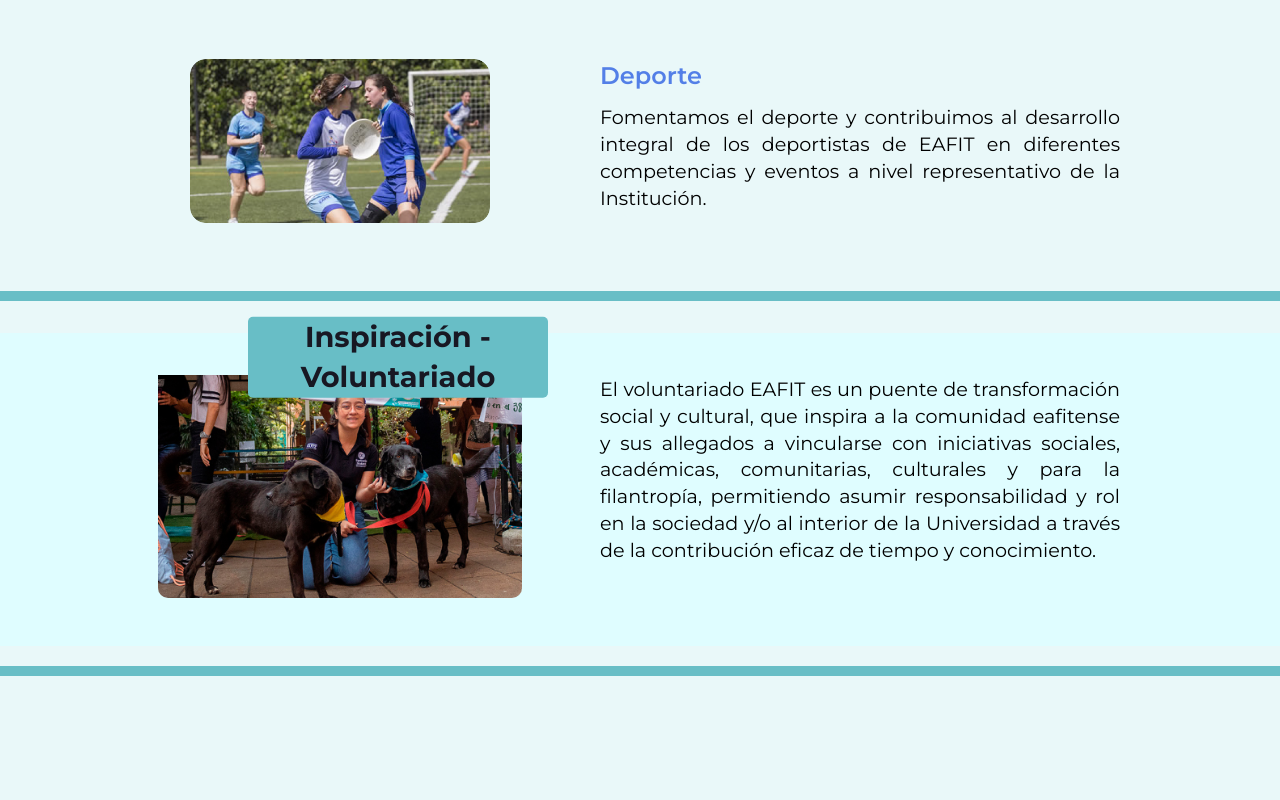
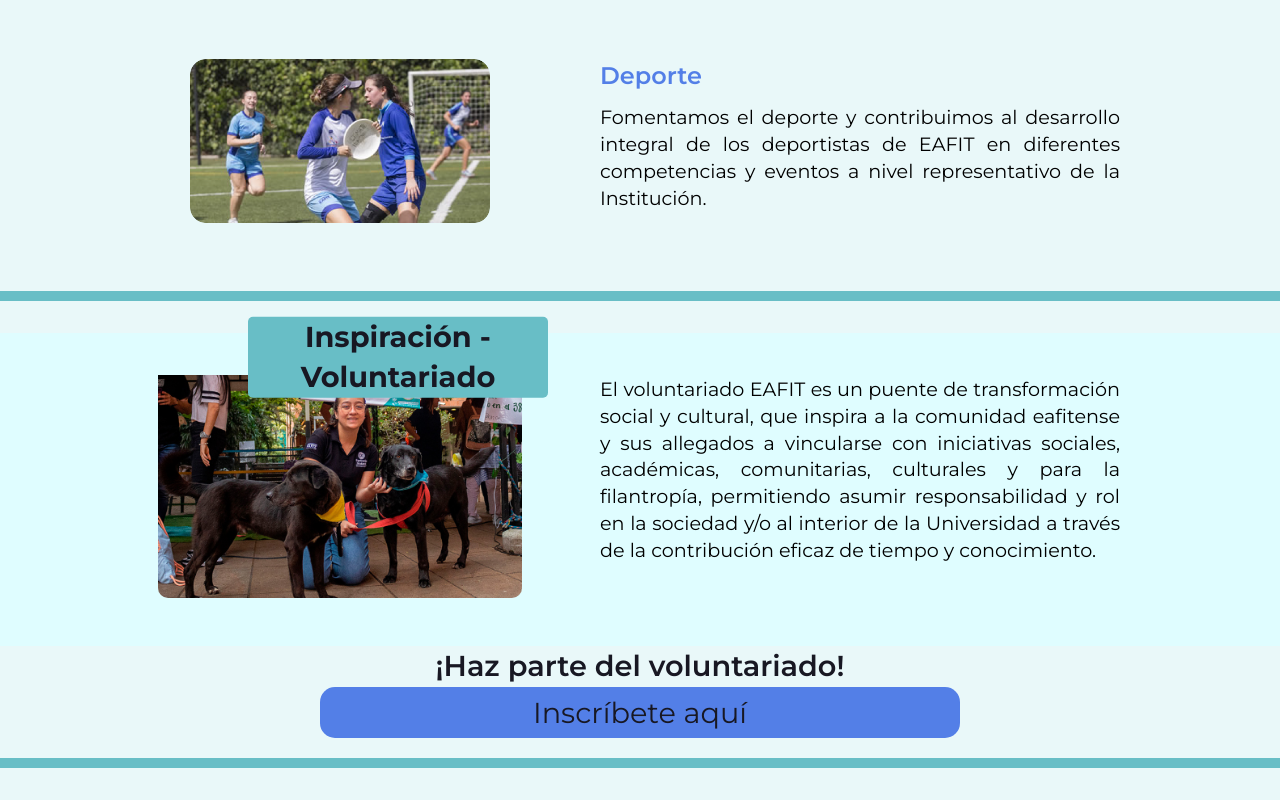
Before and after one commit to nodo-eafit-frontend/gamma-equipo-2, a Next.js app: page /causas in a window 1280 px wide. Shown: the part 3036-3836 px from the top of the page. Before the commit the page ends 3744 px from the top, so only its background shows below. Built offline with nearby package versions, Linux system fonts and the light colour scheme.

Commit message:
Botón de voluntariado

```diff
--- /dev/null
+++ b/components/paginaCausas/ButtonVoluntariado.jsx
@@ -0,0 +1,14 @@
+import React from 'react';
+import Link from 'next/link';
+
+export const ButtonVoluntariado = () => {
+	return (
+		<button className='buttonVoluntariado'>
+			<Link href="https://forms.office.com/pages/responsepage.aspx?id=XrX3mb6ce0aBQ5GXgpGK-x0jvEkZ8mJKr-W85ajA-YVUNTZBSVcwVTIyRjlJWVMxRU83NkFLSU5SQy4u">
+				Inscríbete aquí
+			</Link>
+		</button>
+	);
+};
+
+export default ButtonVoluntariado;
--- a/components/paginaCausas/voluntariado.jsx
+++ b/components/paginaCausas/voluntariado.jsx
@@ -2,6 +2,7 @@
 import React from 'react';
 import Image from 'next/image';
 import imgVoluntariado from '../../assets/paginaCausas/4Inspiracion-voluntariado.jpg'
+import ButtonVoluntariado from './ButtonVoluntariado';
 
 const Voluntariado = () => {
 
@@ -31,8 +32,14 @@ const Voluntariado = () => {
                             a través de la contribución eficaz de tiempo y conocimiento.
                         </p>
                     </div>
+
                 </div>
             </div>
+            <h1 className='col__subtitle'>
+                        ¡Haz parte del voluntariado!<br/>
+                        <ButtonVoluntariado/>
+                </h1>
+
 		</>
 	);
 };
--- a/styles/components/_button.scss
+++ b/styles/components/_button.scss
@@ -20,6 +20,19 @@
 	}
 }
 
+.buttonVoluntariado {
+	display: flex;
+	justify-content: center;
+	padding-right: 5px;
+	width: 100%;
+	//z-index: 100;
+	position: relative;
+	padding: 0.5rem;
+	border-radius: 15px;
+	background-color: $primary-color;
+	//top: 130px;
+}
+
 @keyframes cambio_color {
 	0% {
 		background-color: $secundary-color;
```
